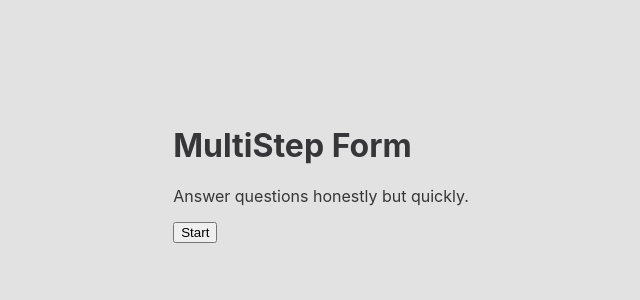
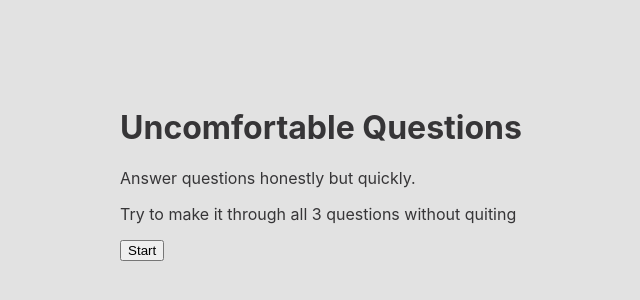
Before and after one commit to hemepositive/react-questions-app, a React (Create React App) app: page / in a window 1280 px wide. Shown: the part 226-526 px from the top of the page, without its empty margins (319-959 px from the left). Built offline with nearby package versions, Linux system fonts and the light colour scheme.

Commit message:
works but needs needs end check

```diff
--- a/src/App.js
+++ b/src/App.js
@@ -6,7 +6,7 @@ import { GlobalStyles } from './styles/global';
 import FormController from './FormController';
 import Home from './Home';
 import EndMessage from './EndMessage';
-import Quit from './Quit'
+import Quit from './Quit';
 
 export default function App() {
   const [state, setState] = useState({});
--- a/src/FormController.js
+++ b/src/FormController.js
@@ -7,14 +7,17 @@ import Q3 from './questions/Q3';
 // import Q5 from './Q5';
 import EndMessage from './EndMessage';
 
-const FormController = ({ endQuestions }) => {
+const FormController = ({ endQuestions, quit }) => {
   const [component, setComponent] = useState(1);
   const [state, setState] = useState({});
   const [ms, setMS] = useState(0);
 
   const nextComponent = () => {
+    console.log('nextComponent preIndex', component);
     setComponent(component => component + 1);
+    console.log('nextComponent postIndex', component);
     if (component > 3) {
+      console.log('!! component > 3', component);
       endQuestions();
       return;
     }
@@ -22,7 +25,6 @@ const FormController = ({ endQuestions }) => {
 
   const handleTime = time => {
     setMS(time);
-    // console.log(`Miliseconds: ${ms}`);
   };
 
   const handleChange = event => {
@@ -35,7 +37,9 @@ const FormController = ({ endQuestions }) => {
       ...state,
       [event.target.name]: value
     });
-    nextComponent(); // INDEX on Answer
+    setTimeout(() => {
+      nextComponent(); // INDEX on Answer
+    }, 500);
   };
 
   // const submit = e => {
@@ -45,10 +49,10 @@ const FormController = ({ endQuestions }) => {
 
   return (
     <div>
-      <div>
-        <progress max="3" value={component} />
-      </div>
       <Card>
+        <div>
+          <progress max="3" value={component} />
+        </div>
         {component === 1 && (
           <Q1
             state={state}
@@ -70,13 +74,13 @@ const FormController = ({ endQuestions }) => {
             handleTime={handleTime}
           />
         )}
-
+        {component > 3 && <EndMessage />}
         {/*
         {component === 4 && <Q4 state={state} handleChange={handleChange} />}
         {component === 5 && <Q5 state={state} handleChange={handleChange} />}
           */}
+        <button onClick={() => quit()}>QUIT</button>
       </Card>
-      <button onClick={nextComponent}>Go Next</button>
     </div>
   );
 };
--- a/src/Home.js
+++ b/src/Home.js
@@ -3,8 +3,9 @@ import React from 'react';
 const Home = ({ startQuestions }) => {
   return (
     <>
-      <h1>MultiStep Form</h1>
+      <h1>Uncomfortable Questions</h1>
       <p>Answer questions honestly but quickly.</p>
+      <p>Try to make it through all 3 questions without quiting</p>
       <button onClick={() => startQuestions()}>Start</button>
     </>
   );
--- a/src/Quit.js
+++ b/src/Quit.js
@@ -14,7 +14,7 @@ export default () => {
   return (
     <>
       <h2>Get too uncomfortable?</h2>
-      <h3>What to know more?</h3>
+      <h3>You need help.</h3>
       <a href="https://www.google.com">Google</a>
     </>
   );
```
